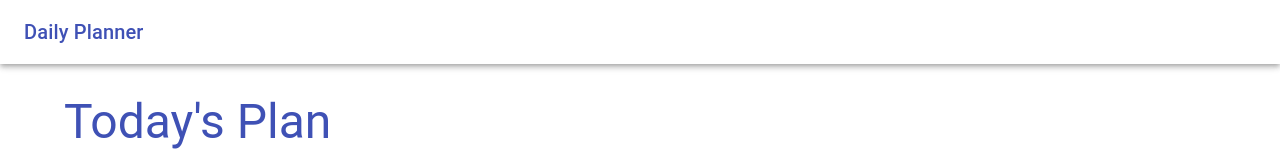
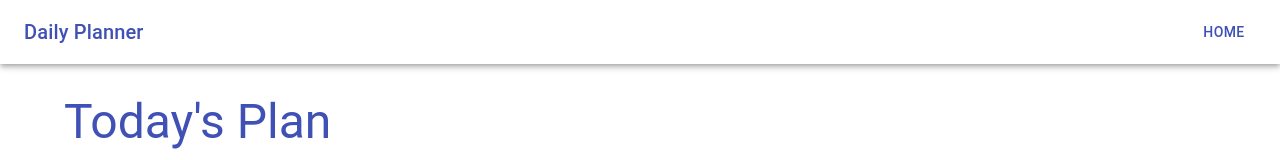
Before and after one commit to CmdreSnackers/daily_planner, a React (Create React App) app: page / in a window 1280 px wide. Shown: the top 160 px of the page. Built offline with nearby package versions, Linux system fonts and the light colour scheme.

Commit message:
edit_view_navButton

```diff
--- a/src/components/Nav/index.js
+++ b/src/components/Nav/index.js
@@ -1,4 +1,5 @@
 import * as React from "react";
+import { Link } from "react-router-dom";
 import AppBar from "@mui/material/AppBar";
 import Box from "@mui/material/Box";
 import Toolbar from "@mui/material/Toolbar";
@@ -17,6 +18,9 @@
           <Typography variant="h6" component="div" sx={{ flexGrow: 1 }}>
             Daily Planner
           </Typography>
+          <Button color="inherit" component={Link} to="/">
+            Home
+          </Button>
         </Toolbar>
       </AppBar>
     </Box>
```
